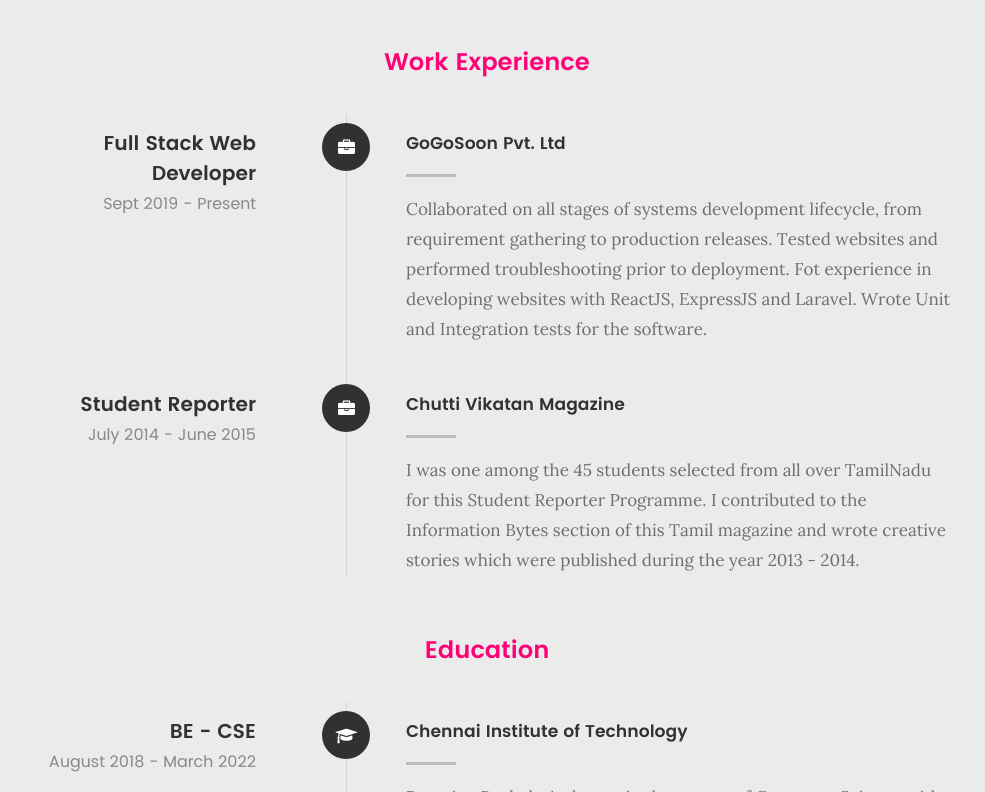
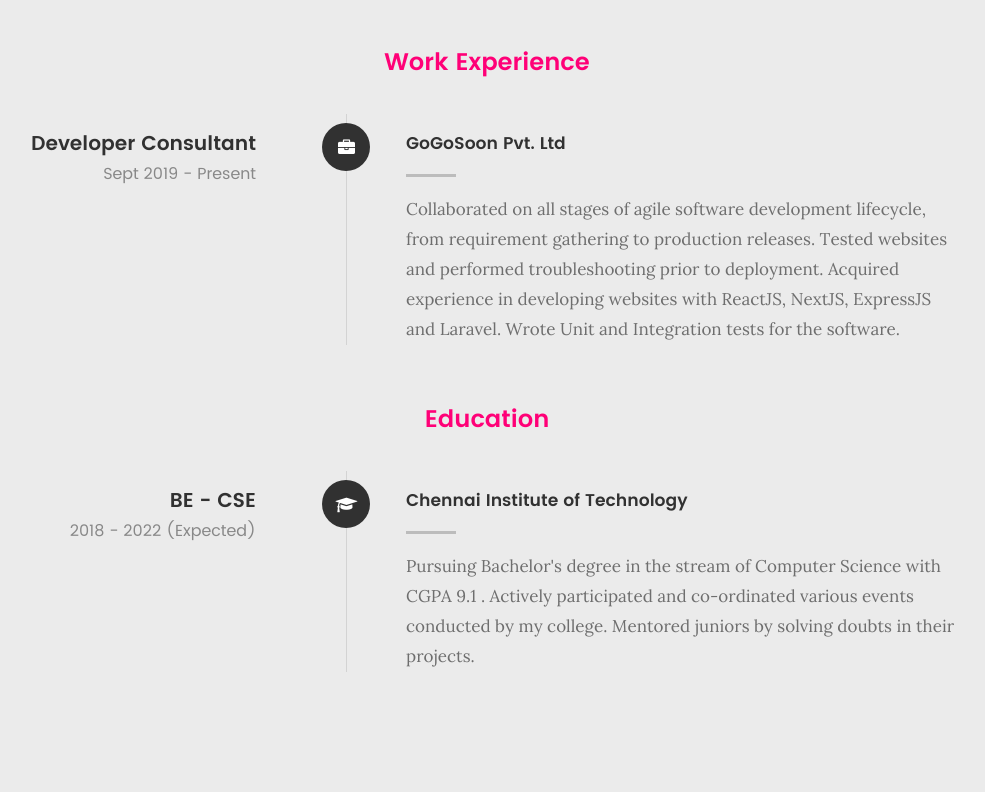
Before and after one commit to Dhanujha/portfolio, a Next.js app: page / in a window 1280 px wide. Shown: the part 2028-2820 px from the top of the page, without its empty margins (153-1138 px from the left). Built offline with nearby package versions, Linux system fonts and the light colour scheme.

Commit message:
Text changes in resume

```diff
--- a/src/components/Resume.jsx
+++ b/src/components/Resume.jsx
@@ -24,41 +24,19 @@ function Resume() {
                 </div>
 
                 <div className="timeline-header">
-                  <h3>Full Stack Web Developer</h3>
+                  <h3>Developer Consultant</h3>
                   <p>Sept 2019 - Present</p>
                 </div>
 
                 <div className="timeline-content">
                   <h4>GoGoSoon Pvt. Ltd</h4>
                   <p>
-                    Collaborated on all stages of systems development lifecycle,
-                    from requirement gathering to production releases. Tested
-                    websites and performed troubleshooting prior to deployment.
-                    Fot experience in developing websites with ReactJS,
-                    ExpressJS and Laravel. Wrote Unit and Integration tests for
-                    the software.
-                  </p>
-                </div>
-              </div>
-
-              <div className="timeline-block">
-                <div className="timeline-ico">
-                  <i className="fa fa-briefcase"></i>
-                </div>
-
-                <div className="timeline-header">
-                  <h3>Student Reporter</h3>
-                  <p>July 2014 - June 2015</p>
-                </div>
-
-                <div className="timeline-content">
-                  <h4>Chutti Vikatan Magazine</h4>
-                  <p>
-                    I was one among the 45 students selected from all over
-                    TamilNadu for this Student Reporter Programme. I contributed
-                    to the Information Bytes section of this Tamil magazine and
-                    wrote creative stories which were published during the year
-                    2013 - 2014.{" "}
+                    Collaborated on all stages of agile software development
+                    lifecycle, from requirement gathering to production
+                    releases. Tested websites and performed troubleshooting
+                    prior to deployment. Acquired experience in developing
+                    websites with ReactJS, NextJS, ExpressJS and Laravel. Wrote
+                    Unit and Integration tests for the software.
                   </p>
                 </div>
               </div>
@@ -80,17 +58,16 @@ function Resume() {
 
                 <div className="timeline-header">
                   <h3>BE - CSE</h3>
-                  <p>August 2018 - March 2022</p>
+                  <p>2018 - 2022 (Expected)</p>
                 </div>
 
                 <div className="timeline-content">
                   <h4>Chennai Institute of Technology</h4>
                   <p>
                     Pursuing Bachelor's degree in the stream of Computer Science
-                    with CGPA 9.1 . I've actively participated in various events
-                    conducted by my college and also co-ordinated those events.
-                    I mentored my juniors along with solving doubts in their
-                    projects.{" "}
+                    with CGPA 9.1 . Actively participated and co-ordinated
+                    various events conducted by my college. Mentored juniors by
+                    solving doubts in their projects.{" "}
                   </p>
                 </div>
               </div>
```
